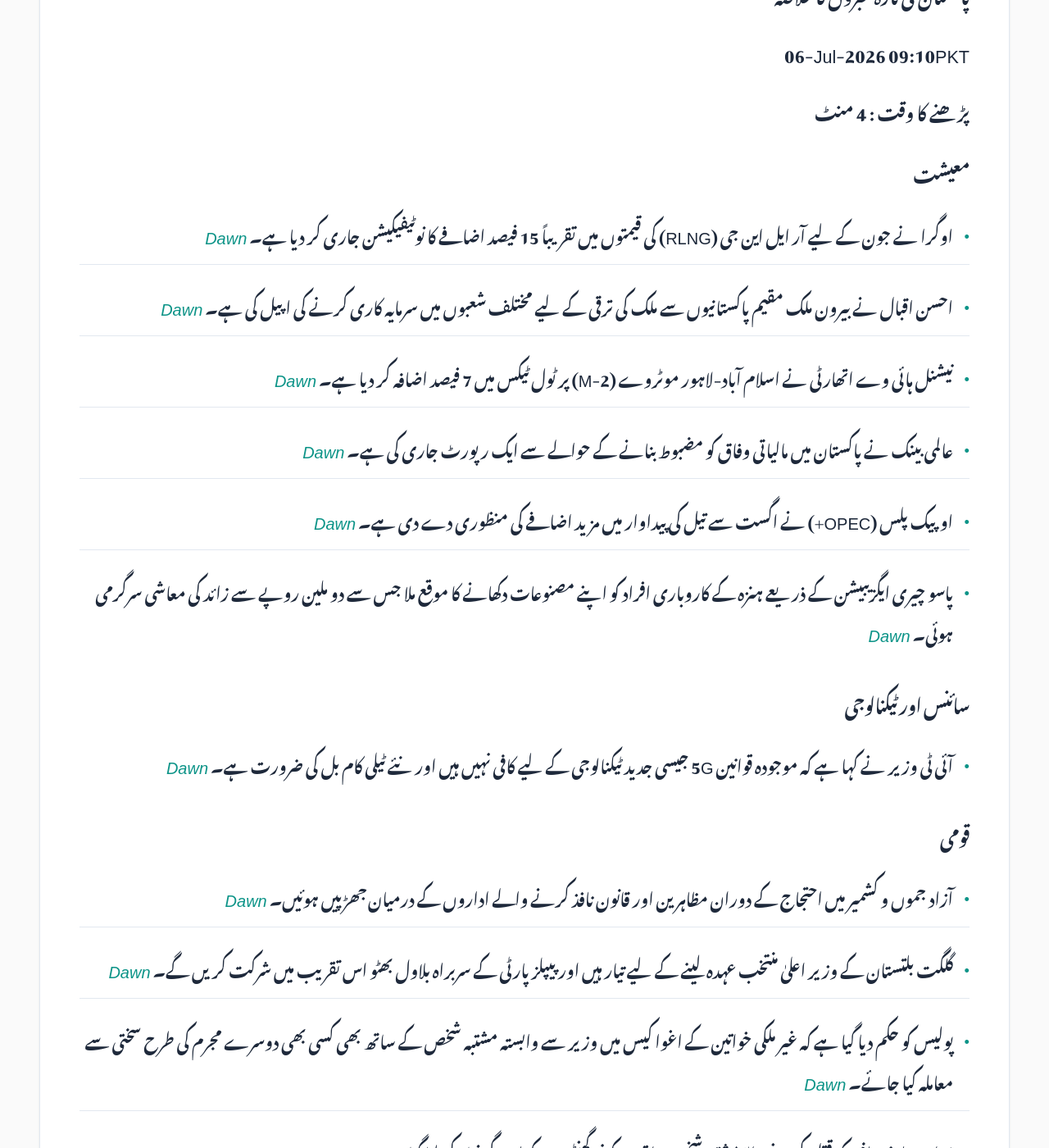
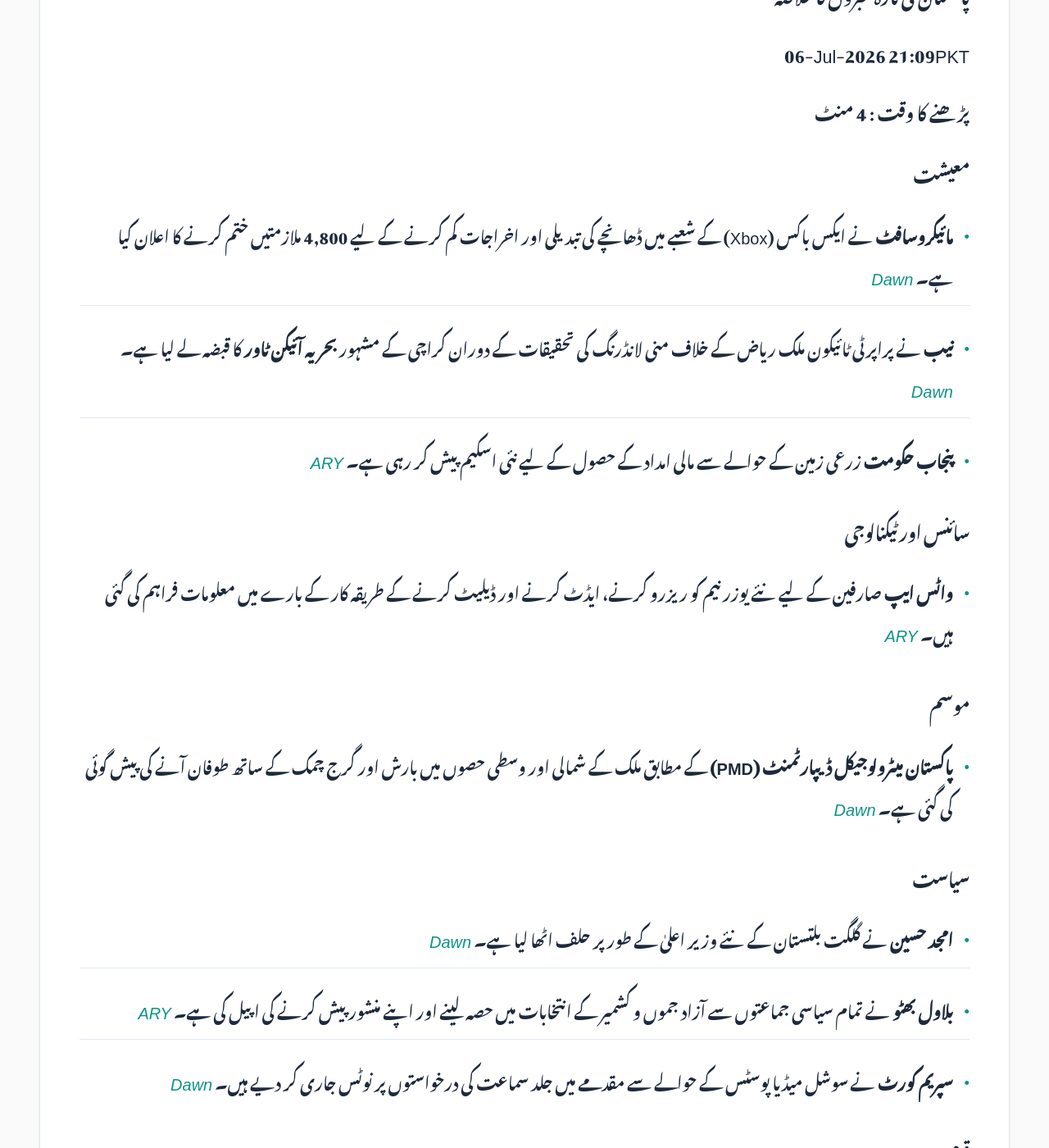
Before and after one commit to zsubzwary/news, a Jekyll site: the page built from ur/index.md, in a window 1280 px wide and 1400 px high, scrolled down 354 px. Shown: the whole window at 82% size. Built offline with Jekyll 4.4.1, drawn with Linux system fonts in a browser that asks for light colours; some web fonts are replaced; comment, search, counter and statistics services are not loaded; some of the changed text lies outside the part shown.

Commit message:
DateTime; 2026-07-06T16:09:35.705Z

```diff
--- a/ur/index.md
+++ b/ur/index.md
@@ -7,46 +7,48 @@ rtl: true
 
 پاکستان کی تازہ خبروں کا خلاصہ
 
- &lrm; 06-Jul-2026 09:10PKT
+ &lrm; 06-Jul-2026 21:09PKT
 
 پڑھنے کا وقت : 4 منٹ
 
 ### معیشت
-- اوگرا نے جون کے لیے آر ایل این جی (RLNG) کی قیمتوں میں تقریباً 15 فیصد اضافے کا نوٹیفیکیشن جاری کر دیا ہے۔ *[Dawn](https://www.dawn.com/news/2013262/ogra-notifies-15pc-increase-in-regasified-liquefied-natural-gas-price-for-june)*
-- احسن اقبال نے بیرون ملک مقیم پاکستانیوں سے ملک کی ترقی کے لیے مختلف شعبوں میں سرمایہ کاری کرنے کی اپیل کی ہے۔ *[Dawn](https://www.dawn.com/news/2013272/ahsan-iqbal-urges-diaspora-to-invest-in-their-countrys-growth)*
-- نیشنل ہائی وے اتھارٹی نے اسلام آباد-لاہور موٹروے (M-2) پر ٹول ٹیکس میں 7 فیصد اضافہ کر دیا ہے۔ *[Dawn](https://www.dawn.com/news/2013174/nha-increases-toll-tax-on-islamabad-lahore-m-2-motorway-by-7pc)*
-- عالمی بینک نے پاکستان میں مالیاتی وفاق کو مضبوط بنانے کے حوالے سے ایک رپورٹ جاری کی ہے۔ *[Dawn](https://www.dawn.com/news/2013286/world-bank-and-fiscal-distribution)*
-- اوپیک پلس (OPEC+) نے اگست سے تیل کی پیداوار میں مزید اضافے کی منظوری دے دی ہے۔ *[Dawn](https://www.dawn.com/news/2013159/opec-approves-further-oil-output-increase-as-hormuz-exports-start-to-recover)*
-- پاسو چیری ایگزیبیشن کے ذریعے ہنزہ کے کاروباری افراد کو اپنے مصنوعات دکھانے کا موقع ملا جس سے دو ملین روپے سے زائد کی معاشی سرگرمی ہوئی۔ *[Dawn](https://www.dawn.com/news/2013267/passu-cherry-show-gives-hunza-entrepreneurs-a-stage-to-showcase-wares)*
+- **مائیکروسافٹ** نے ایکس باکس (Xbox) کے شعبے میں ڈھانچے کی تبدیلی اور اخراجات کم کرنے کے لیے 4,800 ملازمتیں ختم کرنے کا اعلان کیا ہے۔ *[Dawn](https://www.dawn.com/news/2013405/microsoft-cuts-4800-jobs-as-it-revamps-xbox)*
+- **نیب** نے پراپرٹی ٹائیکون ملک ریاض کے خلاف منی لانڈرنگ کی تحقیقات کے دوران کراچی کے مشہور **بحریہ آئیکن ٹاور** کا قبضہ لے لیا ہے۔ *[Dawn](https://www.dawn.com/news/2013398/nab-takes-possession-of-karachis-bahria-icon-tower-amid-investigation-against-property-tycoon-malik-riaz)*
+- **پنجاب حکومت** زرعی زمین کے حوالے سے مالی امداد کے حصول کے لیے نئی اسکیم پیش کر رہی ہے۔ *[ARY](https://arynews.tv/punjab-offers-financial-help-for-agricultural-land)*
 
 ### سائنس اور ٹیکنالوجی
-- آئی ٹی وزیر نے کہا ہے کہ موجودہ قوانین 5G جیسی جدید ٹیکنالوجی کے لیے کافی نہیں ہیں اور نئے ٹیلی کام بل کی ضرورت ہے۔ *[Dawn](https://www.dawn.com/news/2013161/it-minister-stresses-proposed-telecom-bill-needed-as-existing-laws-insufficient-for-5g-other-modern-tech)*
+- **واٹس ایپ** صارفین کے لیے نئے یوزر نیم کو ریزرو کرنے، ایڈٹ کرنے اور ڈیلیٹ کرنے کے طریقہ کار کے بارے میں معلومات فراہم کی گئی ہیں۔ *[ARY](https://arynews.tv/whatsapp-usernames-how-to-reserve-edit-and-delete-yours)*
+
+### موسم
+- **پاکستان میٹرولوجیکل ڈیپارٹمنٹ (PMD)** کے مطابق ملک کے شمالی اور وسطی حصوں میں بارش اور گرج چمک کے ساتھ طوفان آنے کی پیش گوئی کی گئی ہے۔ *[Dawn](https://www.dawn.com/news/2013377/rain-thunderstorms-forecast-for-northern-central-parts-of-country-pmd)*
+
+### سیاست
+- **امجد حسین** نے گلگت بلتستان کے نئے وزیر اعلیٰ کے طور پر حلف اٹھا لیا ہے۔ *[Dawn](https://www.dawn.com/news/2013368/ppps-amjad-hussain-sworn-in-as-gb-chief-minister)*
+- **بلاول بھٹو** نے تمام سیاسی جماعتوں سے آزاد جموں و کشمیر کے انتخابات میں حصہ لینے اور اپنے منشور پیش کرنے کی اپیل کی ہے۔ *[ARY](https://arynews.tv/bilawal-bhutto-asks-all-parties-to-contest-ajk-elections)*
+- **سپریم کورٹ** نے سوشل میڈیا پوسٹس کے حوالے سے مقدمے میں جلد سماعت کی درخواستوں پر نوٹس جاری کر دیے ہیں۔ *[Dawn](https://www.dawn.com/news/2013353/sc-issues-notices-on-imaan-hadis-pleas-for-early-hearing-of-appeal-against-ihc-decision-in-social-media-posts-case)*
 
 ### قومی
-- آزاد جموں و کشمیر میں احتجاج کے دوران مظاہرین اور قانون نافذ کرنے والے اداروں کے درمیان جھڑپیں ہوئیں۔ *[Dawn](https://www.dawn.com/news/2013177/clashes-reported-from-ajk-as-jaac-holds-demonstrations)*
-- گلگت بلتستان کے وزیر اعلیٰ منتخب عہدہ لینے کے لیے تیار ہیں اور پیپلز پارٹی کے سربراہ بلاول بھٹو اس تقریب میں شرکت کریں گے۔ *[Dawn](https://www.dawn.com/news/2013260/cm-elect-to-take-oath-today-as-ppp-chief-bilawal-arrives-in-gilgit-baltistan)*
-- پولیس کو حکم دیا گیا ہے کہ غیر ملکی خواتین کے اغوا کیس میں وزیر سے وابستہ مشتبہ شخص کے ساتھ بھی کسی بھی دوسرے مجرم کی طرح سختی سے معاملہ کیا جائے۔ *[Dawn](https://www.dawn.com/news/2013143/foreign-women-abduction-case-police-ordered-to-treat-minister-linked-suspect-like-any-other-criminal)*
-- پی اے ایف افسر کو قتل کرنے والا مشتبہ شخص واقعہ کے نو گھنٹوں کے اندر گرفتار کر لیا گیا۔ *[Dawn](https://www.dawn.com/news/2013169/suspect-who-shot-paf-officer-dead-arrested-within-9-hours-islamabad-ig)*
-- بلوچستان میں الگ الگ واقعات میں آٹھ قبائلی اور ایک بچی ہلاک ہو گئے۔ *[Dawn](https://www.dawn.com/news/2013156/8-tribesmen-young-girl-killed-in-separate-incidents-in-balochistan)*
+- **پاک فوج** کے اعلیٰ حکام نے سندھ طاس معاہدے کے تحت پاکستان کے پانی کے حصص کی فراہمی کو یقینی بنانے کے لیے تمام ضروری اقدامات کرنے کا عہد کیا ہے۔ *[Dawn](https://www.dawn.com/news/2013406/army-top-brass-affirms-commitment-to-take-all-measures-necessary-to-ensure-availability-of-pakistans-water-share)*
+- **آزاد جموں و کشمیر** میں پابند تنظیم JAAC کے ایجنڈے کے پیچھے بھارتی فنڈنگ کے بارے میں سرکاری اداروں کے پاس شواہد موجود ہیں۔ *[Dawn](https://www.dawn.com/news/2013391/state-institutions-have-evidence-of-indian-funding-behind-jaacs-agenda-in-ajk-official)*
+- **گُل پلازہ آگ** کے واقعے میں نامزد پانچ ملزمان کو عبوری ضمانت دے دی گئی ہے۔ *[Dawn](https://www.dawn.com/news/2013384/11-year-old-boy-4-others-accused-in-karachis-gul-plaza-blaze-granted-interim-bail)*
+- **صدر آصف علی زرداری** چار روزہ سرکاری دورے پر کرغزستان پہنچ گئے ہیں۔ *[Dawn](https://www.dawn.com/news/2013361/president-zardari-arrives-in-kyrgyzstan-for-4-day-official-visit)*
+- **لاہور پولیس** نے دو غیر ملکی خواتین کے اغوا اور جنسی زیادتی کے کیس میں مزید تین مشتبہ افراد کو پانچ روزہ ریمانڈ پر حراست میں لے لیا ہے۔ *[Dawn](https://www.dawn.com/news/2013365/foreigners-abduction-sexual-assault-case-lahore-police-get-custody-of-3-more-suspects-for-5-days)*
+- **وزیراعظم اور صدر** نے ایک خاتون کو اغوا سے بچاتے ہوئے جان قربان کرنے والے پی اے ایف افسر گروپ کیپٹن عاصم طارق کو خراج تحسین پیش کیا ہے۔ *[Dawn](https://www.dawn.com/news/2013345/pm-president-pay-tribute-to-paf-officer-who-sacrificed-his-life-to-save-woman-from-alleged-abduction)*
+- **پاک فوج** نے بھارت کی حمایت یافتہ دہشت گرد گروہوں کے خلاف فیصلہ کن کارروائی کا انتباہ کیا ہے۔ *[ARY](https://arynews.tv/pakistan-army-issues-warning-over-india-backed-terror-groups)*
+- **بلوچستان** ملک کا پہلا صوبہ بن گیا ہے جس نے خود ساختہ مسافر ٹرین سروس شروع کی ہے۔ *[ARY](https://arynews.tv/balochistan-becomes-first-province-to-launch-self-funded-passenger-train-service)*
 
 ### بین الاقوامی
-- نیتن یاہو کا دعویٰ ہے کہ لبنان کے بعض مسیحی دیہاتوں نے حزب اللہ سے بچنے کے لیے اسرائیل میں ضم ہونے کی خواہش ظاہر کی ہے۔ *[Dawn](https://www.dawn.com/news/2013293/netanyahu-claims-christians-in-lebanon-sought-israeli-annexation)*
-- سندھ کے پانی کے حوالے سے پاک بھارت پانی کا معاہدہ (IWT) ایک اہم دوراہے پر کھڑا ہے۔ *[Dawn](https://www.dawn.com/news/2013273/comment-indus-waters-treaty-at-a-strategic-crossroads-part-i)*
-- یوکرین کے شہر کییو پر روسی حملے میں سات افراد ہلاک ہو گئے ہیں۔ *[ARY](https://arynews.tv/russian-attack-on-kyiv-kills-seven-hits-apartments-other-buildings)*
+- **حماس** نے غزہ میں گزشتہ دو دہائیوں سے جاری اپنی حکومتی باڈی کو ختم کرنے کا اعلان کر دیا ہے۔ *[Dawn](https://www.dawn.com/news/2013378/hamas-announces-dissolution-of-gaza-governing-body)*
+- **سری لنکا** کی ایک جیل میں ہونے والے فسادات میں 26 افراد ہلاک اور 100 سے زائد زخمی ہو گئے۔ *[Dawn](https://www.dawn.com/news/2013390/sri-lanka-prison-riot-kills-26-wounds-more-than-100)*
+- **ایران** میں مرحوم سپریم لیڈر آیت اللہ علی خامنہ ای کے جنازے میں لاکھوں افراد نے شرکت کی۔ *[Dawn](https://www.dawn.com/news/2013346/millions-gather-as-funeral-procession-of-irans-assassinated-supreme-leader-begins-in-tehran)*
+- **چین** نے بحر الکاہل میں میزائل کا کامیاب تجربہ کیا ہے، جس سے علاقائی ممالک میں تشویش پھیل گئی ہے۔ *[Dawn](https://www.dawn.com/news/2013349/china-says-test-fired-missile-in-pacific-ocean-alarming-regional-powers)*
+- **ممبئی** میں شدید بارشوں کے باعث ایک عمارت گرنے سے 6 افراد ہلاک ہو گئے، جن میں 5 بچے شامل ہیں۔ *[Dawn](https://www.dawn.com/news/2013366/5-children-among-6-killed-in-mumbai-building-collapse-as-torrential-rain-batters-city)*
+- **کویت** میں پانی کی فراہمی کی معطلی اور مارکیٹ میں اشیائے خوردونوش و کاسمیٹکس کے حوالے سے سخت معائنے کا اعلان کیا گیا ہے۔ *[ARY](https://arynews.tv/kuwait-announces-water-supply-suspension-in-these-areas)*
 
 ### کھیل
-- انگلینڈ نے میکسیکو کو شکست دے کر فٹ بال ورلڈ کپ کے کوارٹر فائنل میں جگہ بنا لی ہے۔ *[Dawn](https://www.dawn.com/news/2013329/ten-man-england-survive-mexico-comeback-to-reach-fifa-world-cup-quarter-finals)* *[ARY](https://arynews.tv/bellingham-powers-10-man-england-into-world-cup-quarters)*
-- امریکی صدر ٹرمپ کی مداخلت کے بعد فیفا نے کھلاڑی بالوگون کو ورلڈ کپ میچ کھیلنے کی اجازت دے دی ہے۔ *[Dawn](https://www.dawn.com/news/2013238/fifa-makes-unprecedented-u-turn-following-trump-intervention-to-clear-balogun-for-us-belgium-world-cup-clash)* *[ARY](https://arynews.tv/fifa-clear-us-star-balogun-to-play-in-world-cup-after-trump-call)*
-- النرويج نے برازیل کو ہرا کر ورلڈ کپ کے کوارٹر فائنل میں رسائی حاصل کر لی ہے۔ *[Dawn](https://www.dawn.com/news/2013250/haaland-knocks-brazil-out-of-fifa-world-cup-as-norway-reach-quarters)* *[ARY](https://arynews.tv/haaland-shines-as-norway-knock-out-brazil)*
-- نوواک جوکوچ نے ومبلڈن میں ریکارڈ توڑتے ہوئے کوارٹر فائنل میں جگہ بنائی ہے۔ *[Dawn](https://www.dawn.com/news/2013167/djokovic-makes-wimbledon-history-to-reach-quarter-finals)*
-- بابر اعظم کو ویسٹ انڈیز اور انگلینڈ کے دوروں کے لیے ٹیسٹ ٹیم کا کپتان مقرر کر دیا گیا ہے۔ *[Dawn](https://www.dawn.com/news/2013127/babar-azam-named-captain-of-west-indies-england-test-squads)*
-- نیمار نے بین الاقوامی فٹ بال سے ریٹائرمنٹ کا اعلان کر دیا ہے۔ *[ARY](https://arynews.tv/neymar-retires-from-international-football-after-brazils-world-cup-exit)*
-- شاہین آفریدی کو ٹیم سے نکالے جانے کی اصل وجہ سامنے آگئی ہے۔ *[ARY](https://arynews.tv/shaheen-afridi-dropped-the-real-reason-revealed)*
-
-### صحت
-- کراچی کے ولیکا ہسپتال میں کم از کم 78 بچے ایچ آئی وی (HIV) سے متاثر پائے گئے ہیں۔ *[Dawn](https://www.dawn.com/news/2013230/sindh-minister-confirms-78-children-infected-with-hiv-at-karachis-valika-hospital)*
+- امریکی صدر **ڈونلڈ ٹرمپ** نے فیفا کے چیف سے فٹ بال میچ کے دوران ایک ریڈ کارڈ کے فیصلے پر نظرثانی کا مطالبہ کیا ہے۔ *[Dawn](https://www.dawn.com/news/2013381/trump-says-he-asked-fifa-chief-to-review-red-card-foul)*
+- برازیل کے اسٹار فٹ بالر **نیمار** نے ناروے کے خلاف ورلڈ کپ میں شکست کے بعد برازیل کے لیے اپنی ممکنہ واپسی کے حوالے سے اشارہ دیا ہے۔ *[Dawn](https://www.dawn.com/news/2013350/its-over-neymar-signals-brazil-farewell-after-shock-fifa-world-cup-defeat-to-norway)*
+- **BCCI** نے زمبابو کے خلاف ٹی ٹوئنٹی سیریز کے لیے اسکواڈ کا اعلان کر دیا ہے جس میں سنجو سیمسن کو شامل نہیں کیا گیا۔ *[ARY](https://arynews.tv/bcci-announce-2026-zimbabwe-t20i-series-squad-sanju-samson-left-out)*
 
 ### دیگر
-- لیام ہیمسورتھ اور گبریلا بروکس نے ٹیلر سوفت کی شادی میں شرکت کی۔ *[ARY](https://arynews.tv/liam-hemsworth-gabriella-brooks-enjoy-at-taylor-swift-wedding)*
-- ایڈم سینڈلر نے ٹیلر سوفت اور ٹریوس کیلسی کو شادی کے حوالے سے مشورہ دیا۔ *[ARY](https://arynews.tv/adam-sandler-gives-sweet-marriage-tip-to-taylor-swift-travis-kelce)*
-- شہزادہ ہیری اور میگن مارکل کے دوست نے کنگ چارلس سے ملاقات کے بارے میں بات کی۔ *[ARY](https://arynews.tv/prince-harry-meghan-markles-friend-speaks-on-archie-and-lilibet-meeting-king-charles)*
+- **ٹیلر سوئفٹ** کی شادی کے حوالے سے سوشل میڈیا پر نئی بحث چھڑ گئی ہے۔ *[ARY](https://arynews.tv/taylor-swifts-wedding-fuels-new-buzz-around-karlie-kloss)*
```
